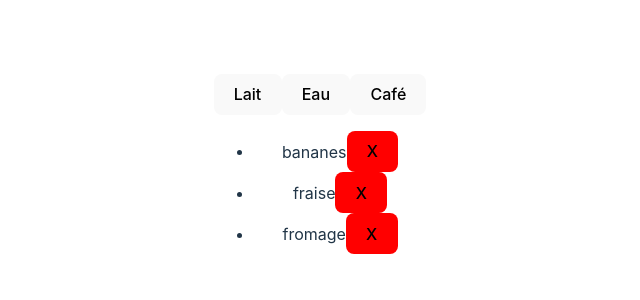
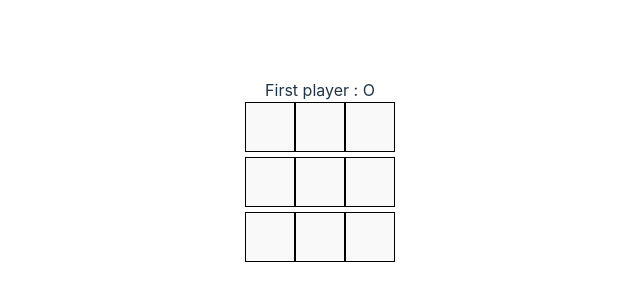
Before and after one commit to Brasero/3wa-react-semaine-1, a React (Vite) app: page / in a window 1280 px wide. Shown: the part 228-528 px from the top of the page, without its empty margins (320-960 px from the left). Built offline with nearby package versions, Linux system fonts and the light colour scheme.

Commit message:
mise en place d'un morpion

```diff
--- a/src/App.jsx
+++ b/src/App.jsx
@@ -1,85 +1,11 @@
 import './App.css'
-import {useState, useEffect} from 'react'
+import Game from "./component/Game";
 
 function App() {
 
-    const [state, setState] = useState({
-        list: [
-            'bananes',
-            'fraise',
-            'fromage'
-        ],
-        button: [
-            'Lait',
-            'Eau',
-            'Café'
-        ],
-        click: -1
-    })
-
-    const toggleCart = (item) => {
-        const {list, button} = state
-        if (list.includes(item)) {
-            const newList = list.filter((li) => li !== item)
-            button.push(item)
-            setState({
-                ...state,
-                list: newList,
-                button
-            })
-        } else {
-            const newButton = button.filter((button) => button !== item)
-            list.push(item)
-            setState({
-                ...state,
-                button: newButton,
-                list
-            })
-        }
-    }
-
-    useEffect(() => {
-        setState({
-           ...state,
-            click: state.click + 1
-        })
-
-        //Fonction de nettoyage qui sera appelé au moment où le component démonte (unmount)
-        //return () => {
-          //  console.log('je démonte')
-        //}
-    }, [state.list, state.button])
-
     return (
         <>
-            <div>
-                {
-                    state.button.map((item,key) => {
-                        return (
-                            <button
-                                key={key}
-                                onClick={() => toggleCart(item)}
-                            >
-                                {item}
-                            </button>)
-                    })
-                }
-            </div>
-            <ul>
-                {
-                    state.list.map((item, key) => {
-                        return (
-                            <li key={key}>
-                                {item}
-                                <button
-                                    style={{background: 'red'}}
-                                    onClick={() => toggleCart(item)}
-                                >X</button>
-                            </li>
-                        )
-                    })
-                }
-            </ul>
+            <Game />
         </>
     )
 }
--- /dev/null
+++ b/src/component/Game/index.jsx
@@ -0,0 +1,68 @@
+import Row from "../Row/index.jsx";
+import {useState} from 'react'
+
+function Game() {
+
+    const [squares, setSquares] = useState(Array(9).fill(''))
+    const [player, setPlayer] = useState(false)
+    const [message, setMessage] = useState('First player : O')
+
+    const onClick = (index) => {
+        const newSquares = squares
+
+        if(squares[index] !== '' || winner(squares)) {
+            return
+        }
+
+        if(player) {
+            newSquares[index] = "X"
+        } else {
+            newSquares[index] = "O"
+        }
+
+        setPlayer(!player)
+        setSquares({
+            ...newSquares
+        })
+
+        const theWinner = winner(newSquares)
+        if(theWinner) {
+            setMessage(`The winner is : ${theWinner}`)
+        } else {
+            setMessage(`Next player is : ${player ? 'O' : 'X'}`)
+        }
+    }
+
+    const winner = (squares) => {
+        const winLines = [
+            [0,1,2],
+            [3,4,5],
+            [6,7,8],
+            [0,3,6],
+            [1,4,7],
+            [2,5,8],
+            [0,4,8],
+            [2,4,6]
+        ]
+        for (let i= 0; i < winLines.length; i++) {
+            const [a, b, c] = winLines[i]
+            if (squares[a] !== "" && squares[a] === squares[b] && squares[b] === squares[c]) {
+                return squares[a]
+            }
+        }
+        return null
+    }
+
+    return (
+        <>
+            {message}
+            <div className={'game'}>
+                <Row rowNumber={0} values={squares} click={onClick} />
+                <Row rowNumber={1} values={squares} click={onClick} />
+                <Row rowNumber={2} values={squares} click={onClick} />
+            </div>
+        </>
+    )
+}
+
+export default Game
--- /dev/null
+++ b/src/component/Row/index.jsx
@@ -0,0 +1,28 @@
+import Square from "../Square/index.jsx";
+
+function Row({rowNumber, values, click}) {
+
+
+
+    return (
+        <div className={'row'}>
+            <Square
+                position={(rowNumber * 3) + 1 }
+                value={values[((rowNumber * 3) + 1) - 1]}
+                click={click}
+            />
+            <Square
+                position={(rowNumber * 3) + 2 }
+                value={values[((rowNumber * 3) + 2) - 1]}
+                click={click}
+            />
+            <Square
+                position={(rowNumber * 3) + 3 }
+                value={values[((rowNumber * 3) + 3) - 1]}
+                click={click}
+            />
+        </div>
+    )
+}
+
+export default Row
--- /dev/null
+++ b/src/component/Square/index.jsx
@@ -0,0 +1,19 @@
+import './style.css'
+import {useState} from "react";
+
+function Square({position, value, click}) {
+
+
+
+    return (
+        <button
+            className='square'
+            value={position}
+            onClick={() => click(position - 1)}
+        >
+            {value}
+        </button>
+    )
+}
+
+export default Square
--- /dev/null
+++ b/src/component/Square/style.css
@@ -0,0 +1,10 @@
+.square {
+    aspect-ratio: 1/1;
+    background: #f9f9f9;
+    color: black;
+    font-size: 1.2rem;
+    padding: 0;
+    width: 50px;
+    border-radius: 0;
+    border: 1px solid black;
+}
```
